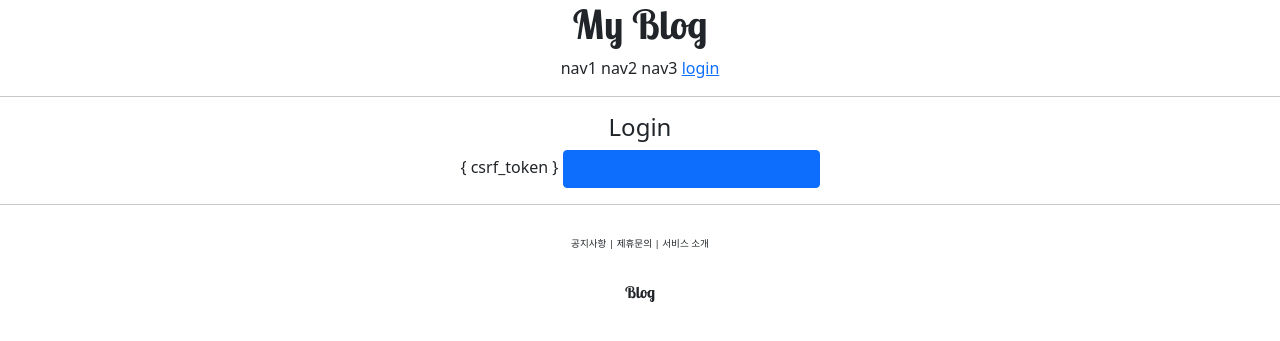
After one commit to ha9011/pinterest, a Django app: template account/templates/account/login.html in a window 1280 px wide. The commit adds this page. Shown: the top 341 px of the page. Run offline with Django 3.2, Linux system fonts and the light colour scheme; the template is opened without the code that fills it, so the values that code supplies are empty.

Commit message:
login, logout add

```diff
--- /dev/null
+++ b/account/templates/account/login.html
@@ -0,0 +1,17 @@
+{% extends "base.html" %}
+{% block content %}
+    <div style="text-align:center">
+        <div>
+            <h4>Login</h4>
+        </div>
+        <div>
+            <form action = "{ url 'account:login' } " method="post" >
+                { csrf_token }
+
+                {{ form }}
+                <input input="submit" class="btn btn-primary">
+
+            </form>
+        </div>
+    </div>
+{% endblock %}
--- a/templates/header.html
+++ b/templates/header.html
@@ -7,7 +7,17 @@
          <span>nav1</span>
          <span>nav2</span>
          <span>nav3</span>
-         <span>nav4</span>
+         {% if not user.is_authenticated %}
+         <a href="{ url 'account:login'}?next={{request.path}}">
+
+            <span>login</span>
+         </a>
+         {% else %}
+          <a href="{ url 'account:logout'}?next={{request.path}}">
+
+            <span>login</span>
+         </a>
+         {% endif %}
 
      </div>
     </div>
```
Also changed, not shown: account/urls.py (+5 -2 lines), pinterest/settings.py (+7 -0 lines).
